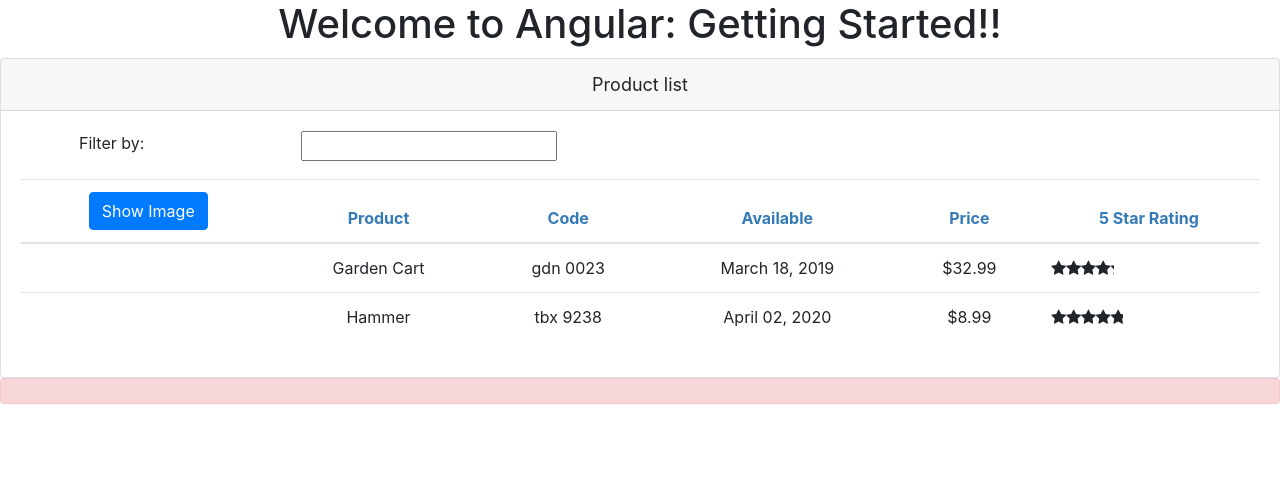
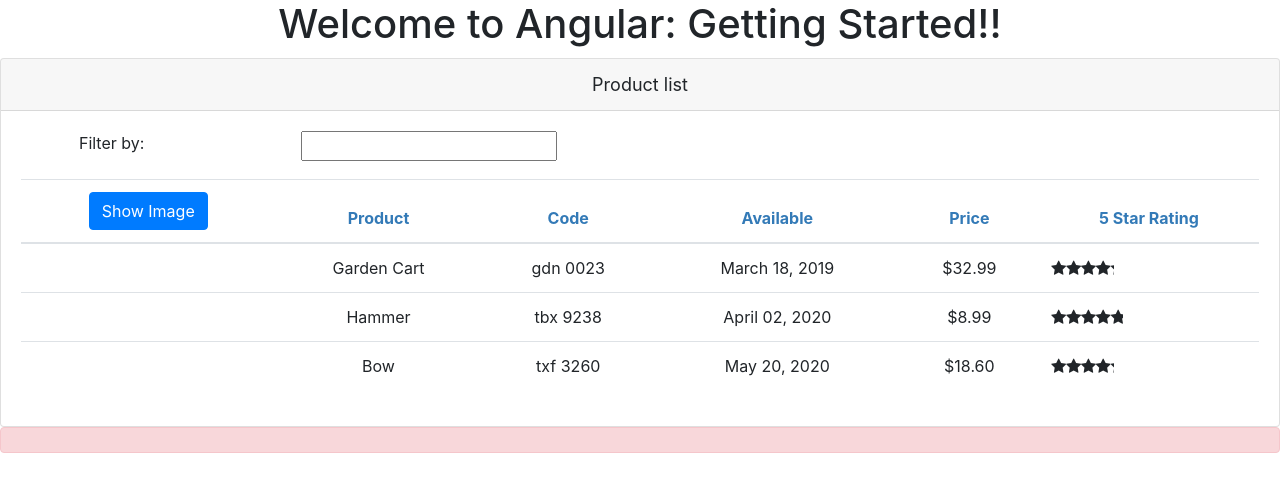
Before and after one commit to MatheusGoncalvs/angular-basic, an Angular app: page / in a window 1280 px wide. Shown: the top 492 px of the page. Built offline with nearby package versions, Linux system fonts and the light colour scheme.

Commit message:
Service e Dependency Injection

```diff
--- a/src/app/products/product-list.component.ts
+++ b/src/app/products/product-list.component.ts
@@ -1,5 +1,6 @@
 import { Component, OnInit } from '@angular/core';
 import { IProduct } from './product';
+import { ProductService } from './product.service';
 
 @Component({
     selector: 'pm-products',
@@ -20,31 +21,9 @@ export class ProductListComponent implements OnInit {
         this._listFilter = value;
         this.filteredProducts = this.listFilter ? this.performFilter(this.listFilter) : this.products;
     }
-    products: IProduct[] = [
-        {
-            "productId": 2,
-            "productName": "Garden Cart",
-            "productCode": "GDN-0023",
-            "releaseDate": "March 18, 2019",
-            "description": "Descricao",
-            "price": 32.99,
-            "starRating": 4.2,
-            "imageUrl": "assets/images/garden_cart.png"
-        },
-        {
-            "productId": 5,
-            "productName": "Hammer",
-            "productCode": "TBX 9238",
-            "releaseDate": "April 02, 2020",
-            "description": "Descricao Hammer",
-            "price": 8.99,
-            "starRating": 4.8,
-            "imageUrl": "assets/images/hammer.png"
-        }
-    ];
+    products: IProduct[] = [];
 
-    constructor() {
-        this.filteredProducts = this.products;
+    constructor(private productService: ProductService) {
     }
 
     performFilter(filterBy: string): IProduct[] {
@@ -54,7 +33,8 @@ export class ProductListComponent implements OnInit {
     }
 
     ngOnInit(): void {
-        console.log('OnInit method');
+        this.products = this.productService.getProducts();
+        this.filteredProducts = this.products;
     }
 
     toggleImage(): void {
--- /dev/null
+++ b/src/app/products/product.service.ts
@@ -0,0 +1,42 @@
+import { Injectable } from '@angular/core';
+import { IProduct } from './product';
+
+@Injectable({
+    providedIn: 'root'
+})
+export class ProductService {
+    getProducts(): IProduct[] {
+        return [
+            {
+                "productId": 2,
+                "productName": "Garden Cart",
+                "productCode": "GDN-0023",
+                "releaseDate": "March 18, 2019",
+                "description": "Descricao",
+                "price": 32.99,
+                "starRating": 4.2,
+                "imageUrl": "assets/images/garden_cart.png"
+            },
+            {
+                "productId": 5,
+                "productName": "Hammer",
+                "productCode": "TBX 9238",
+                "releaseDate": "April 02, 2020",
+                "description": "Descricao Hammer",
+                "price": 8.99,
+                "starRating": 4.8,
+                "imageUrl": "assets/images/hammer.png"
+            },
+            {
+                "productId": 10,
+                "productName": "Bow",
+                "productCode": "TXF 3260",
+                "releaseDate": "May 20, 2020",
+                "description": "Descricao Bow",
+                "price": 18.60,
+                "starRating": 4.2,
+                "imageUrl": "assets/images/hammer.png"
+            }
+        ];
+    }
+}
```
